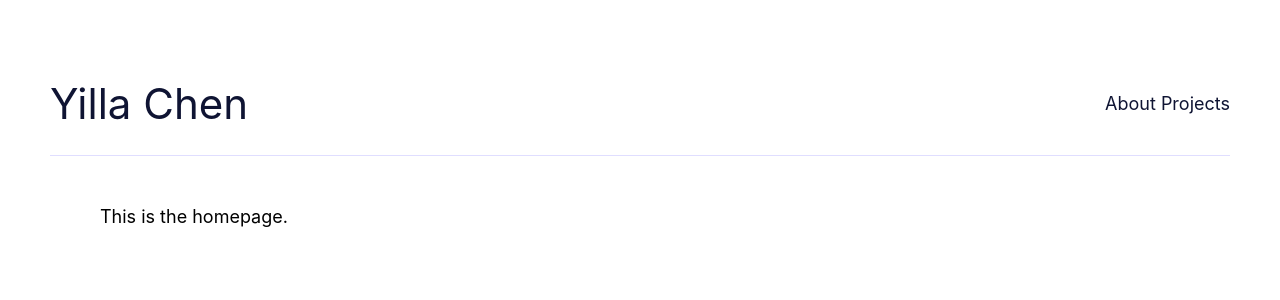
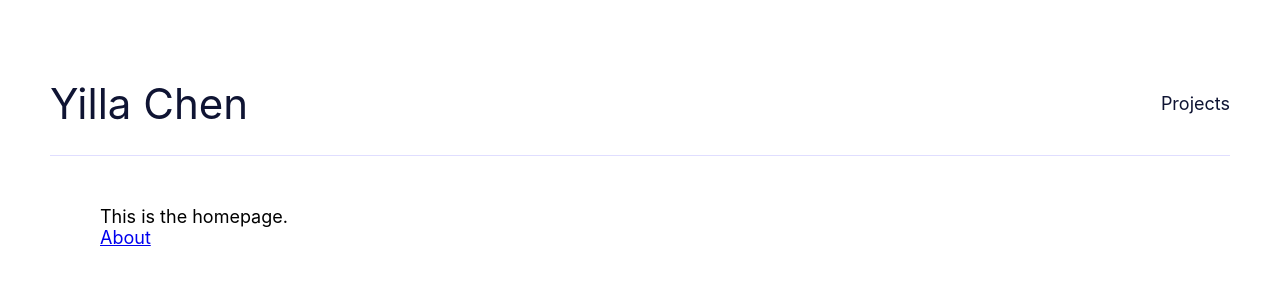
Before and after one commit to yillachen/portfolio, a React (Create React App) app: page / in a window 1280 px wide. Shown: the top 300 px of the page. Built offline with nearby package versions, Linux system fonts and the light colour scheme.

Commit message:
bug: link works in homepage but not navbar

```diff
--- a/src/components/App.tsx
+++ b/src/components/App.tsx
@@ -7,7 +7,7 @@ function App() {
 
   return (
     <Main>
-      <Navbar />
+      <Navbar name={""} />
       <Routes />
     </Main>
   );
--- a/src/components/Landing.tsx
+++ b/src/components/Landing.tsx
@@ -1,15 +1,13 @@
 import React, { useEffect } from "react";
+import { Link } from 'react-router-dom';
 import IPage from '../interface/page';
 import { Main } from "../styles";
 
 const Landing: React.FunctionComponent<IPage> = props => {
-  useEffect(() => {
-
-  }, [])
-
   return (
     <Main>
-      This is the homepage.
+      This is the homepage.<br />
+      <Link to="/about">About</Link>
     </Main>
   );
 }
--- a/src/components/Navbar.tsx
+++ b/src/components/Navbar.tsx
@@ -1,12 +1,13 @@
 import React from "react";
-import { Link } from "react-router-dom";
+import { Link } from 'react-router-dom';
+import IPage from "../interface/page";
 import { Header, H1 } from "../styles";
 
-function Heading() {
+const Heading: React.FunctionComponent<IPage> = props => {
   return (
     <Header>
       <H1>Yilla Chen</H1>
-      About
+
       Projects
       {/* <Link to="/about">About</Link> */}
     </Header>
```
